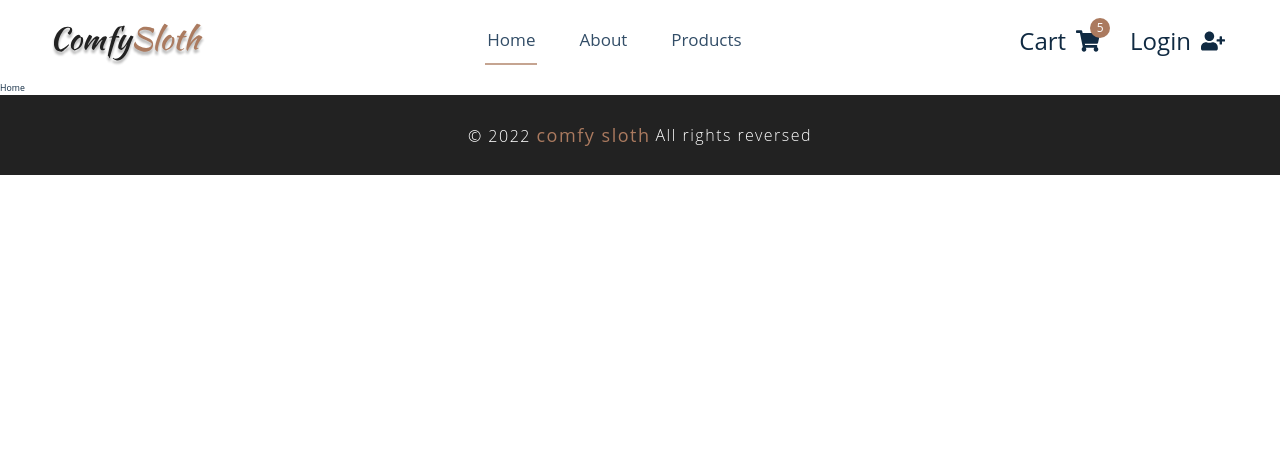
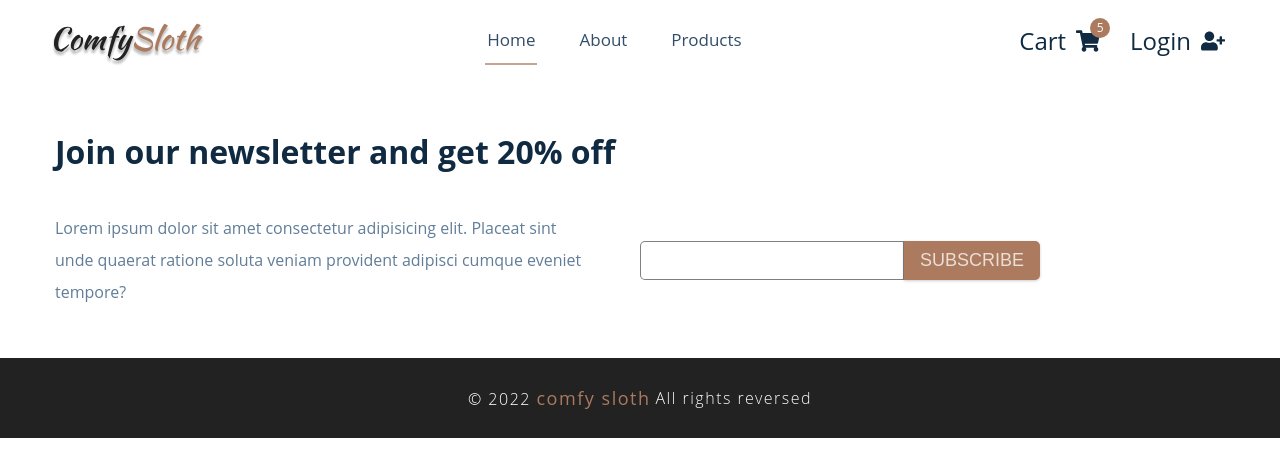
Before and after one commit to Fekry-Ahmed/Comfy-sloth, a React (Create React App) app: page / in a window 1280 px wide. Shown: the top 476 px of the page. Built offline with nearby package versions, Linux system fonts and the light colour scheme.

Commit message:
add contact

```diff
--- /dev/null
+++ b/src/components/Contact.js
@@ -0,0 +1,23 @@
+import React from 'react';
+import classes from './Contact.module.css';
+
+const Contact = function (props) {
+  return (
+    <section className={`${classes.contact} section container`}>
+      <h3>Join our newsletter and get 20% off</h3>
+      <div className={classes.text}>
+        <p>
+          Lorem ipsum dolor sit amet consectetur adipisicing elit. Placeat sint
+          unde quaerat ratione soluta veniam provident adipisci cumque eveniet
+          tempore?
+        </p>
+        <form action="">
+          <input type="text" />
+          <button className="btn">subscribe</button>
+        </form>
+      </div>
+    </section>
+  );
+};
+
+export default Contact;
--- /dev/null
+++ b/src/components/Contact.module.css
@@ -0,0 +1,57 @@
+.text {
+  display: flex;
+  justify-content: space-between;
+  align-items: center;
+}
+
+@media (max-width: 991px) {
+  .text {
+    flex-direction: column;
+  }
+}
+
+.text > * {
+  flex-basis: 50%;
+}
+
+.contact h3 {
+  font-size: 3.2rem;
+  margin-bottom: 4rem;
+}
+
+.contact p {
+  max-width: 45%;
+  font-size: 1.6rem;
+
+  color: var(--clr-grey-5);
+  line-height: 2;
+}
+
+@media (max-width: 991px) {
+  .contact p {
+    max-width: 90%;
+    margin-bottom: 3.5rem;
+  }
+}
+
+.contact form {
+  font-size: 1.8rem;
+  display: flex;
+}
+
+.contact input {
+  font-size: inherit;
+  color: inherit;
+  border: 1px solid rgba(0, 0, 0, 0.5);
+  padding: 0.8rem 1.5rem;
+  flex-basis: 10%;
+  border-top-left-radius: 5px;
+  border-bottom-left-radius: 5px;
+}
+
+.contact button {
+  font-size: inherit;
+  padding: 0.7rem 1.4rem;
+  border-top-right-radius: 5px;
+  border-bottom-right-radius: 5px;
+}
--- a/src/index.css
+++ b/src/index.css
@@ -161,6 +161,7 @@ img {
   border-radius: var(--radius);
   border-color: transparent;
 }
+
 .btn:hover {
   color: var(--clr-primary-1);
   background: var(--clr-primary-7);
--- a/src/pages/About.module.css
+++ b/src/pages/About.module.css
@@ -28,7 +28,6 @@
 
 @media (max-width: 991px) {
   .paragraph {
-    padding: 0 3rem;
-    /* text-align: center; */
+    padding-left: 3rem;
   }
 }
--- a/src/pages/Home.js
+++ b/src/pages/Home.js
@@ -1,7 +1,12 @@
 import React from 'react';
+import Contact from '../components/Contact';
 
 const Home = () => {
-  return <div>Home</div>;
+  return (
+    <>
+      <Contact></Contact>
+    </>
+  );
 };
 
 export default Home;
--- a/src/pages/NotFound.module.css
+++ b/src/pages/NotFound.module.css
@@ -4,6 +4,7 @@
   flex-direction: column;
   justify-content: center;
   align-items: center;
+  padding: 1rem;
 }
 
 .section h1 {
@@ -15,6 +16,7 @@
 .section p {
   font-size: 3.5rem;
   margin-bottom: 7rem;
+  text-align: center;
 }
 
 .section a {
```
